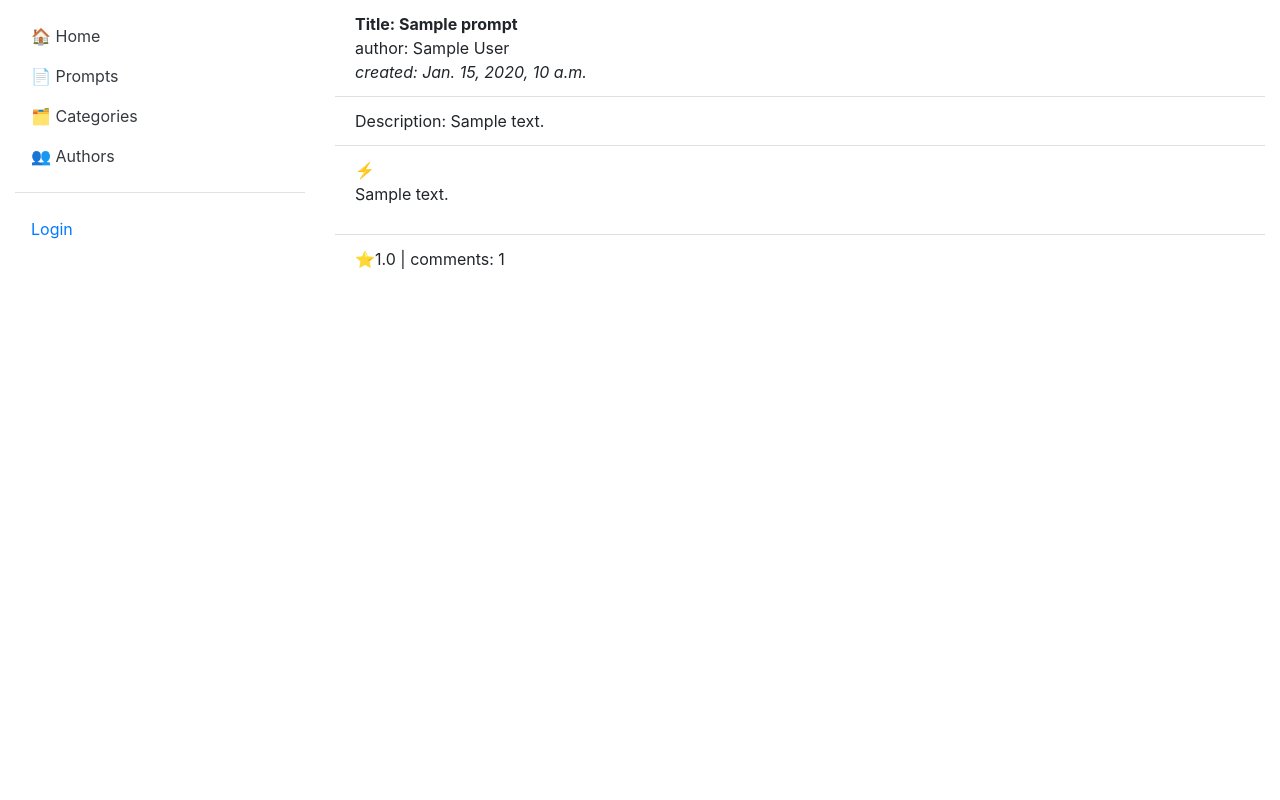
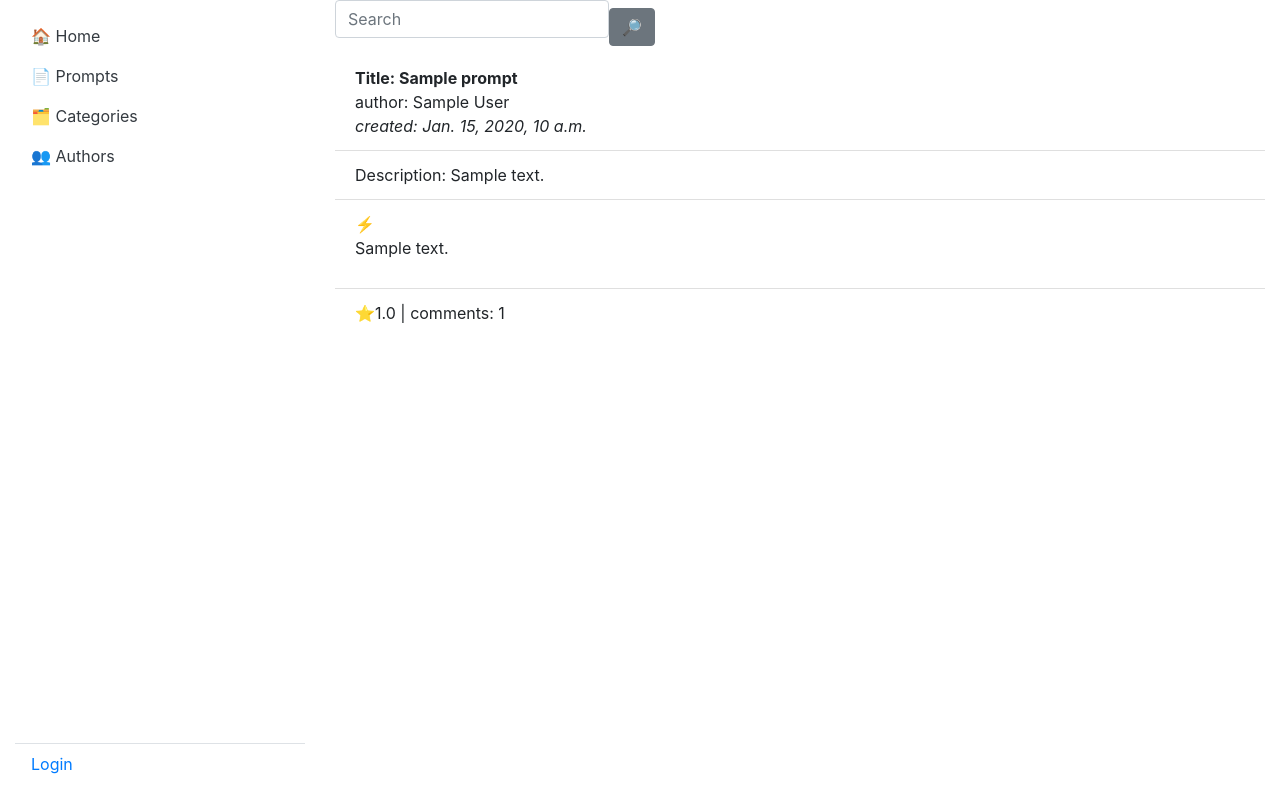
Before and after one commit to AntoniTS999/PromptHub, a Django app: page /prompts/ in a window 1280 px wide. Run offline with Django 5.2, Linux system fonts and the light colour scheme; tables that the repository leaves empty hold one stand-in row (values such as "Sample post"); some libraries are stand-ins or nearby versions.

Commit message:
search added to PromptListView

```diff
--- /dev/null
+++ b/prompts/forms.py
@@ -0,0 +1,8 @@
+from django import forms
+
+from prompts.models import Prompt
+
+
+class SearchForm(forms.Form):
+    title = forms.CharField(max_length=100, required=False,
+        widget=forms.TextInput(attrs={"placeholder": "Search"}), label="")
--- a/prompts/views.py
+++ b/prompts/views.py
@@ -5,6 +5,7 @@ from django.db.models import Avg
 from django.http import HttpRequest, HttpResponse
 from django.shortcuts import render
 
+from prompts.forms import SearchForm
 from prompts.models import Prompt, Author, Category
 from django.views import generic
 from django.db.models.functions import Round
@@ -23,13 +24,21 @@ def index(request: HttpRequest) -> HttpResponse:
 class PromptListView(generic.ListView):
     model = Prompt
 
+    def get_context_data(self, *, object_list=None, **kwargs):
+        context = super(PromptListView, self).get_context_data(**kwargs)
+        title = self.request.GET.get("title", "")
+        context["search_form"] = SearchForm(initial={"title": title})
+        return context
+
     def get_queryset(self):
-        return (
-            Prompt.objects
-            .select_related("author")
-            .prefetch_related("categories")
-            .annotate(avg_rating=Round(Avg("ratings__value"), 2))
-        )
+        queryset = (Prompt.objects.select_related("author")
+                    .prefetch_related("categories")
+                    .annotate(avg_rating=Round(Avg("ratings__value"),
+                                               2)))
+        form = SearchForm(self.request.GET)
+        if form.is_valid():
+            return queryset.filter(title__icontains=form.cleaned_data["title"])
+        return queryset
 
 
 class AuthorListView(generic.ListView):
--- a/templates/includes/sidebar.html
+++ b/templates/includes/sidebar.html
@@ -1,5 +1,5 @@
 {% block sidebar %}
-<div class="pt-3">
+<div class="d-flex flex-column pt-3" style="min-height: 100vh;">
   <ul class="nav flex-column">
     <li class="nav-item">
       <a href="{% url 'prompts:index' %}" class="nav-link text-dark">🏠 Home</a>
@@ -15,7 +15,7 @@
     </li>
   </ul>
 
-  <div class="border-top mt-3 pt-3">
+  <div class="mt-auto border-top pb-3">
     {% if user.is_authenticated %}
       <p class="px-3 font-weight-bold text-center">{{ user }}</p>
       <a href="#" class="nav-link text-danger btn btn-dark">Logout</a>
--- a/templates/prompts/prompt_list.html
+++ b/templates/prompts/prompt_list.html
@@ -1,7 +1,14 @@
 {% extends "base.html" %}
+{% load crispy_forms_filters %}
 
 {% block content %}
+  <form class="form-inline" action="" method="get">
+      {% csrf_token %}
+    {{ search_form|crispy }}
+      <input class="btn btn-secondary" type="submit" value="🔎">
+    </form>
   {% if prompt_list %}
+
   <ul class="list-group list-group-flush">
   {% for prompt in prompt_list %}
     <li class="list-group-item">
@@ -24,6 +31,6 @@
   </ul>
     {% endfor %}
   {% else %}
-    <p style="color: crimson">There are no prompts at that moment, please come back in a while</p>
+    <p style="color: crimson">No prompts found to show</p>
   {% endif %}
 {% endblock %}
```
